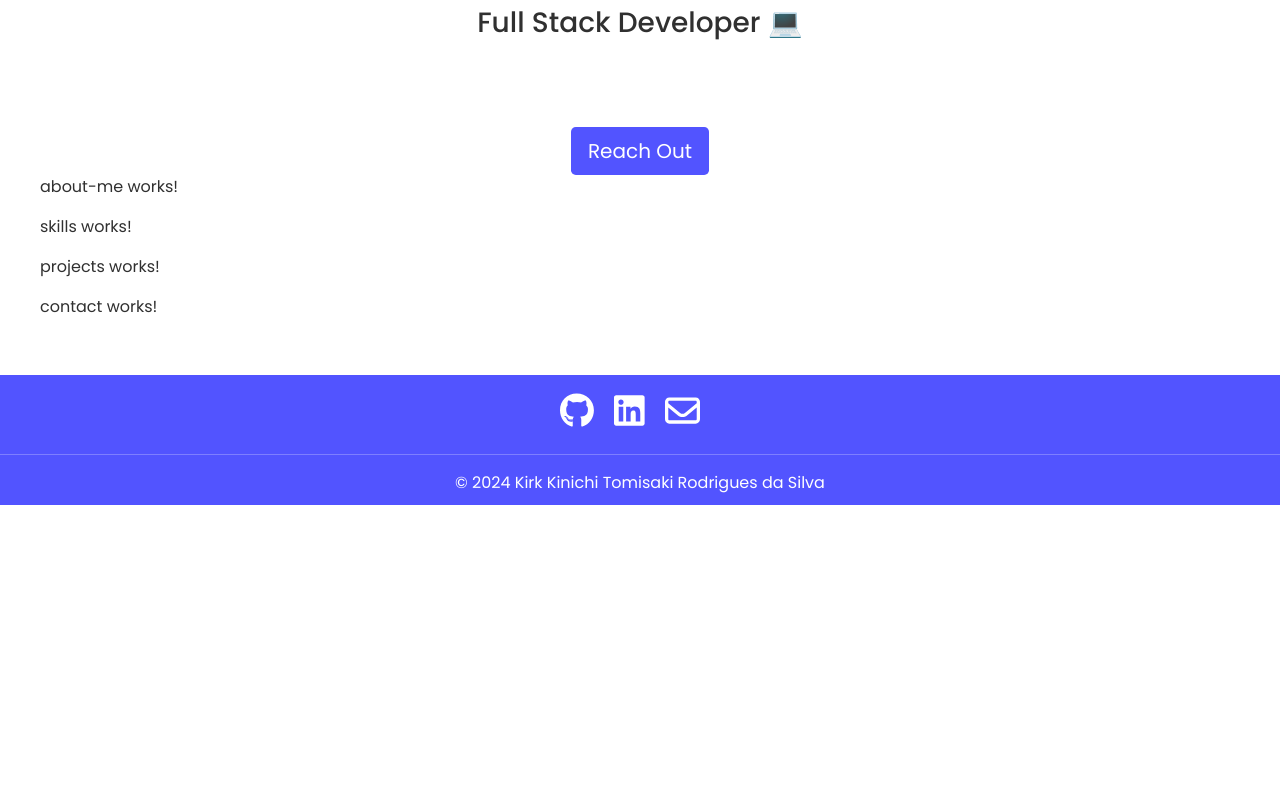
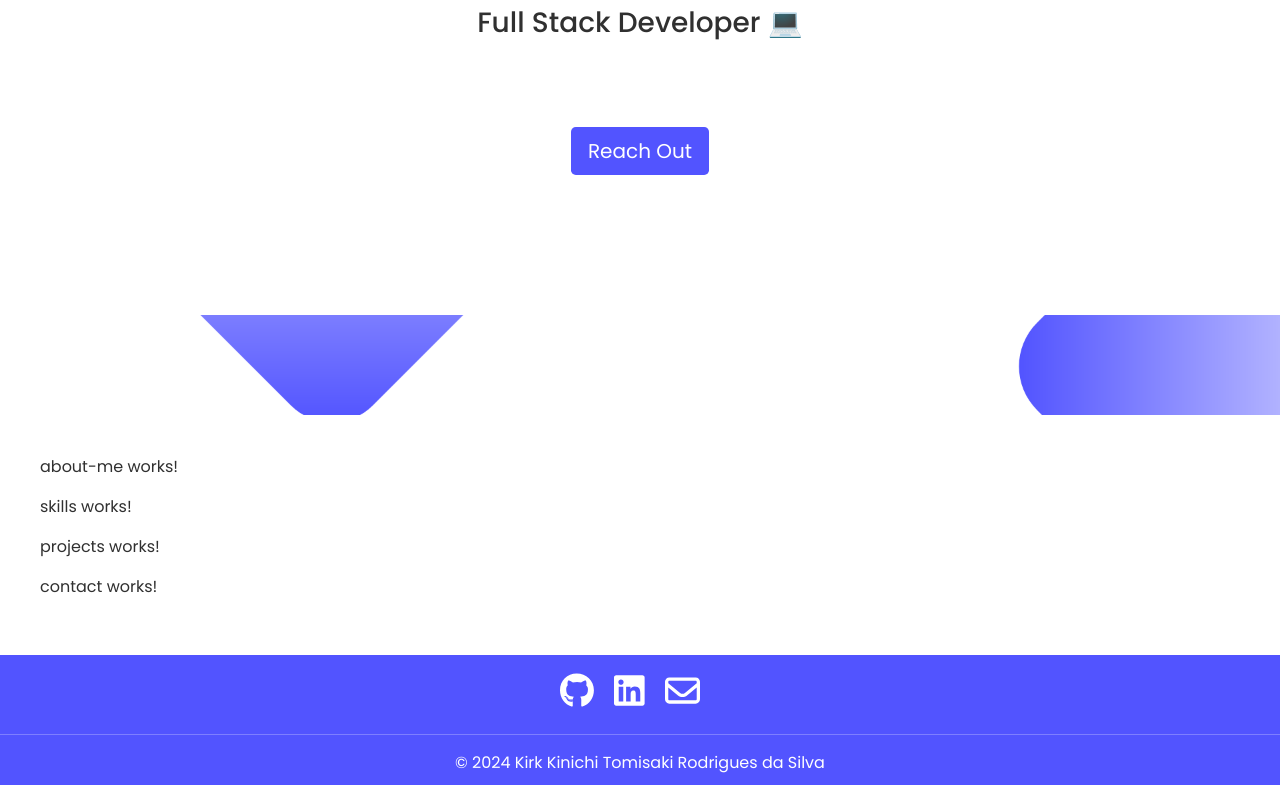
Before and after one commit to kirkkinichi/portfolio-v2, an Angular app: page / in a window 1280 px wide. Shown: the part 544-1329 px from the top of the page. Before the commit the page ends 1049 px from the top, so only its background shows below. Built offline with nearby package versions, Linux system fonts and the light colour scheme; a web font is replaced by a local one.

Commit message:
Adding parallax effect.

```diff
--- a/src/app/app.component.html
+++ b/src/app/app.component.html
@@ -1,6 +1,9 @@
 <app-header></app-header>
 <div class="content">
     <app-home></app-home>
+</div>
+<app-parallax></app-parallax>
+<div class="content">
     <app-about-me></app-about-me>
     <app-skills></app-skills>
     <app-projects></app-projects>
--- a/src/app/app.module.ts
+++ b/src/app/app.module.ts
@@ -11,6 +11,7 @@ import { ProjectsComponent } from './pages/projects/projects.component';
 import { HomeComponent } from './pages/home/home.component';
 import { FooterComponent } from './components/footer/footer.component';
 import { FontAwesomeModule } from '@fortawesome/angular-fontawesome';
+import { ParallaxComponent } from './components/parallax/parallax.component';
 
 @NgModule({
   declarations: [
@@ -21,7 +22,8 @@ import { FontAwesomeModule } from '@fortawesome/angular-fontawesome';
     ContactComponent,
     ProjectsComponent,
     HomeComponent,
-    FooterComponent
+    FooterComponent,
+    ParallaxComponent
   ],
   imports: [
     BrowserModule,
--- /dev/null
+++ b/src/app/components/parallax/parallax.component.html
@@ -0,0 +1 @@
+<div class="parallax parallax-1"></div>
--- /dev/null
+++ b/src/app/components/parallax/parallax.component.scss
@@ -0,0 +1,10 @@
+.parallax {
+    height: 100px;
+    background-attachment: fixed;
+    background-position: center;
+    background-repeat: no-repeat;
+    background-size: cover;
+  }
+  .parallax-1 {
+    background-image: url('../../../assets/img/image.png');
+  }
--- a/src/app/pages/home/home.component.scss
+++ b/src/app/pages/home/home.component.scss
@@ -2,6 +2,7 @@
 
 .main-div {
     margin-top: 250px;
+    margin-bottom: 100px;
 }
 
 .main-title {
```
Also changed, not shown: src/app/components/parallax/parallax.component.ts (added, +10 -0 lines), src/assets/img/image.png (added).
